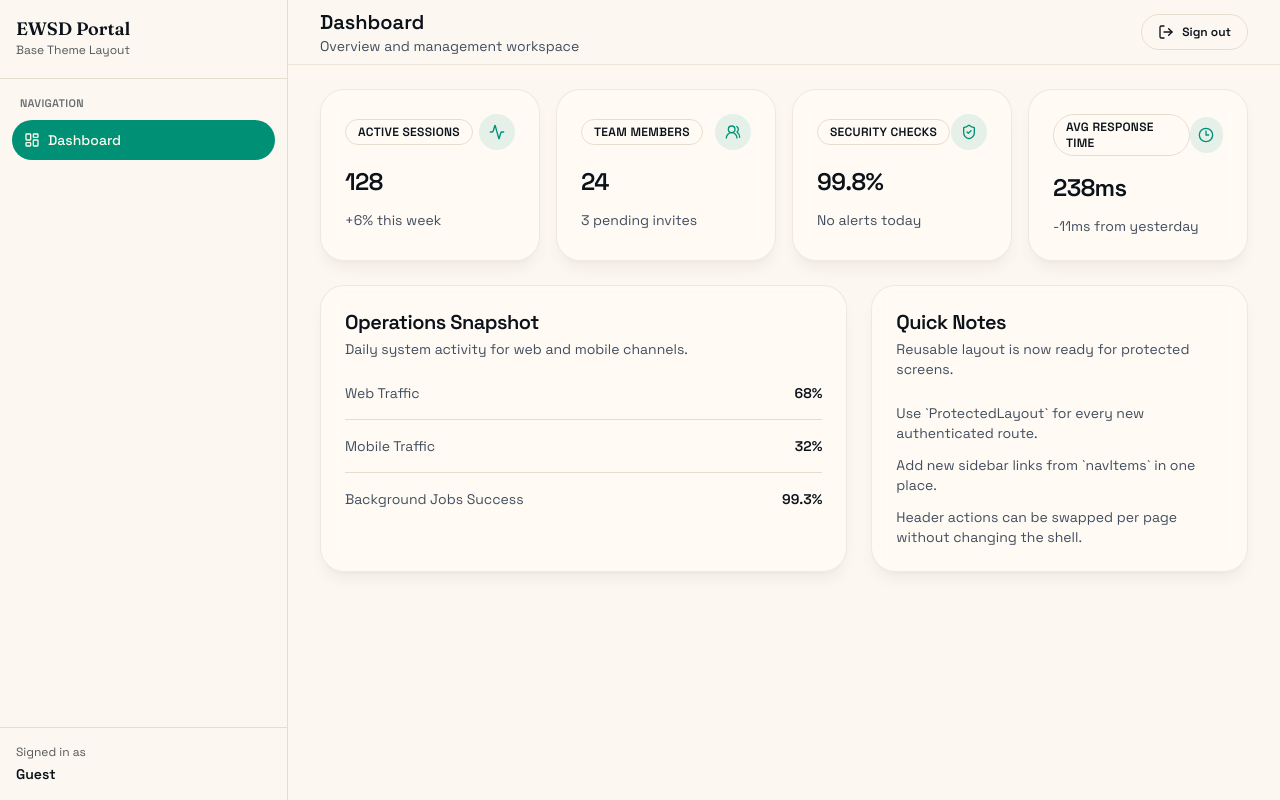
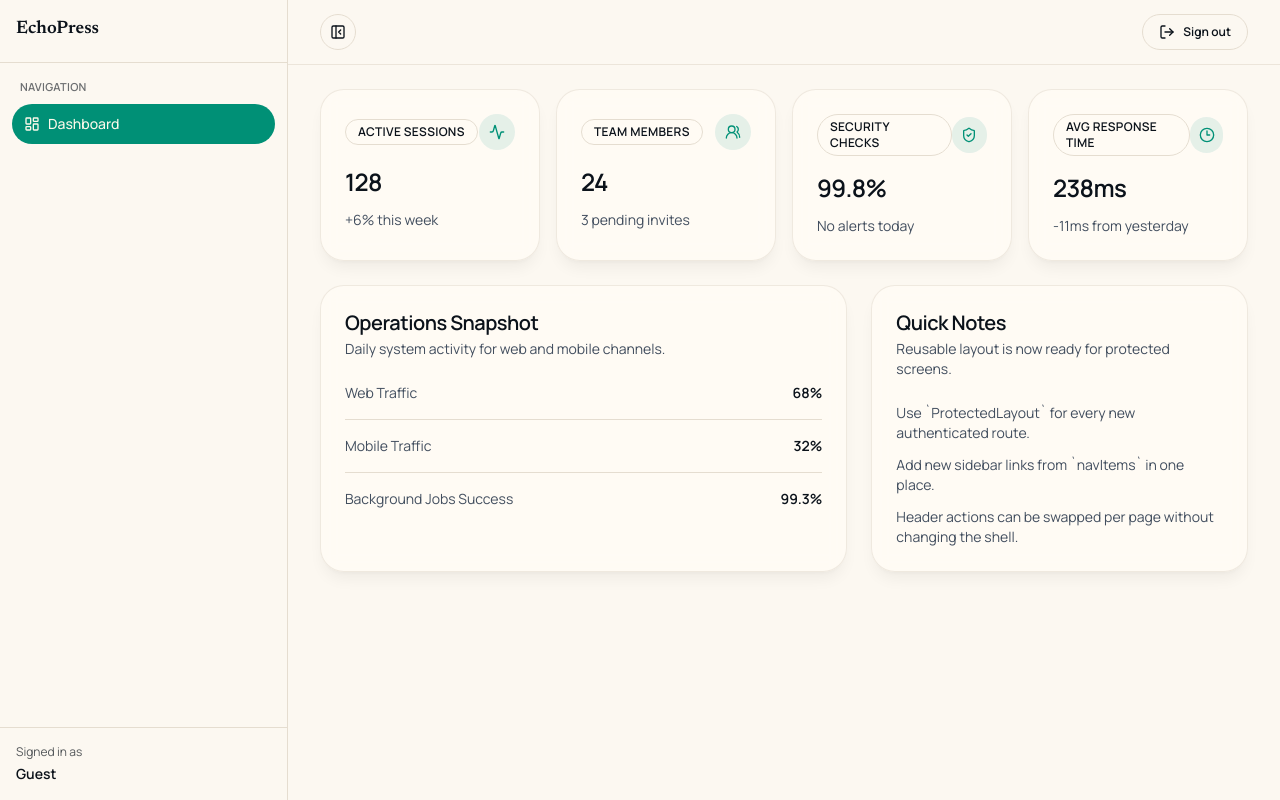
Before and after one commit to b1firstclass/ewsd-b1, a React (Vite) app in the folder Frontend/: page / in a window 1280 px wide. Built offline with nearby package versions, Linux system fonts and the light colour scheme; no server answers; sample sign-in values are in the browser's storage.

Commit message:
fix : change collapse to header bar

```diff
--- a/Frontend/src/components/layout/AppHeader.tsx
+++ b/Frontend/src/components/layout/AppHeader.tsx
@@ -1,22 +1,43 @@
-import { SidebarTrigger } from "@/components/ui/sidebar";
+import { SidebarTrigger, useSidebar } from "@/components/ui/sidebar";
+import { PanelLeftClose, PanelLeftOpen } from "lucide-react";
 import type { ReactNode } from "react";
 
 interface AppHeaderProps {
   title: string;
   subtitle?: string;
   rightSlot?: ReactNode;
+  showCollapseButton?: boolean;
 }
 
-export const AppHeader = ({ title, subtitle, rightSlot }: AppHeaderProps) => {
+export const AppHeader = ({
+  title,
+  subtitle,
+  rightSlot,
+  showCollapseButton = true,
+}: AppHeaderProps) => {
+  const { isDesktopCollapsed, toggleDesktopCollapsed } = useSidebar();
+  const collapseLabel = isDesktopCollapsed ? "Expand sidebar" : "Collapse sidebar";
+
   return (
     <header className="sticky top-0 z-20 border-b border-border/70 bg-background/90 backdrop-blur">
       <div className="flex h-16 items-center gap-3 px-4 sm:px-6 lg:px-8">
         <SidebarTrigger />
+        {showCollapseButton ? (
+          <button
+            type="button"
+            className="hidden h-9 w-9 items-center justify-center rounded-full border border-border bg-background text-foreground transition-colors hover:bg-accent hover:text-accent-foreground md:inline-flex"
+            onClick={toggleDesktopCollapsed}
+            aria-label={collapseLabel}
+            title={collapseLabel}
+          >
+            {isDesktopCollapsed ? <PanelLeftOpen className="h-4 w-4" /> : <PanelLeftClose className="h-4 w-4" />}
+          </button>
+        ) : null}
 
-        <div className="min-w-0">
+        {/* <div className="min-w-0">
           <h1 className="truncate text-lg font-semibold sm:text-xl">{title}</h1>
           {subtitle ? <p className="hidden text-sm text-muted-foreground sm:block">{subtitle}</p> : null}
-        </div>
+        </div> */}
 
         {rightSlot ? <div className="ml-auto flex items-center gap-2">{rightSlot}</div> : null}
       </div>
--- a/Frontend/src/components/layout/AppSidebar.tsx
+++ b/Frontend/src/components/layout/AppSidebar.tsx
@@ -28,6 +28,7 @@ interface SidebarBodyProps {
   brandDescription?: string;
   navItems: SidebarNavItem[];
   footer?: ReactNode;
+  isDesktopCollapsed: boolean;
   onClose: () => void;
 }
 
@@ -43,32 +44,44 @@ const SidebarBody = ({
   brandDescription,
   navItems,
   footer,
+  isDesktopCollapsed,
   onClose,
 }: SidebarBodyProps) => {
-  const brandInitials = brandName
-    .split(" ")
+  const normalizedBrandName = brandName.trim();
+  const computedInitials = normalizedBrandName
+    .split(/\s+/)
     .map((part) => part.charAt(0))
     .join("")
     .slice(0, 2)
     .toUpperCase();
+  const brandInitials = computedInitials || "AP";
 
   return (
     <>
       <SidebarHeader className="space-y-1">
-        <div className="space-y-1 md:flex md:items-center md:justify-center md:space-y-0 lg:block lg:space-y-1">
-          <p className="font-display text-lg font-semibold leading-none md:hidden lg:block">{brandName}</p>
-          <p className="hidden font-display text-lg font-semibold leading-none md:block lg:hidden">
+        <div
+          className={cn(
+            "flex-1 space-y-1",
+            isDesktopCollapsed && "md:flex md:items-center md:justify-center md:space-y-0",
+          )}
+        >
+          <p className={cn("font-display text-lg font-semibold leading-none", isDesktopCollapsed && "md:hidden")}>
+            {brandName}
+          </p>
+          <p className={cn("hidden font-display text-lg font-semibold leading-none", isDesktopCollapsed && "md:block")}>
             {brandInitials}
           </p>
           {brandDescription ? (
-            <p className="text-xs text-sidebar-foreground/70 md:hidden lg:block">{brandDescription}</p>
+              <p className={cn("text-xs text-sidebar-foreground/70", isDesktopCollapsed && "md:hidden")}>
+                {brandDescription}
+              </p>
           ) : null}
         </div>
       </SidebarHeader>
 
       <SidebarContent>
         <SidebarGroup>
-          <SidebarGroupLabel className="md:hidden lg:block">Navigation</SidebarGroupLabel>
+          <SidebarGroupLabel className={cn(isDesktopCollapsed && "md:hidden")}>Navigation</SidebarGroupLabel>
           <SidebarGroupContent>
             <SidebarMenu>
               {navItems.map((item) => {
@@ -85,12 +98,12 @@ const SidebarBody = ({
                       className={({ isActive }) =>
                         cn(
                           sidebarMenuButtonVariants({ isActive }),
-                          "justify-start md:justify-center md:px-0 lg:justify-start lg:px-3",
+                          isDesktopCollapsed ? "md:justify-center md:px-0" : "md:justify-start md:px-3",
                         )
                       }
                     >
                       <Icon />
-                      <span className="md:hidden lg:inline">{item.label}</span>
+                      <span className={cn(isDesktopCollapsed && "md:hidden")}>{item.label}</span>
                     </NavLink>
                   </SidebarMenuItem>
                 );
@@ -100,7 +113,7 @@ const SidebarBody = ({
         </SidebarGroup>
       </SidebarContent>
 
-      {footer ? <SidebarFooter className="md:hidden lg:block">{footer}</SidebarFooter> : null}
+      {footer ? <SidebarFooter className={cn(isDesktopCollapsed && "md:hidden")}>{footer}</SidebarFooter> : null}
     </>
   );
 };
@@ -111,7 +124,7 @@ export const AppSidebar = ({
   navItems,
   footer,
 }: AppSidebarProps) => {
-  const { setOpenMobile } = useSidebar();
+  const { setOpenMobile, isDesktopCollapsed } = useSidebar();
 
   return (
     <Sidebar className={cn("max-w-[85vw] md:max-w-none")}>
@@ -120,6 +133,7 @@ export const AppSidebar = ({
         brandDescription={brandDescription}
         navItems={navItems}
         footer={footer}
+        isDesktopCollapsed={isDesktopCollapsed}
         onClose={() => setOpenMobile(false)}
       />
     </Sidebar>
--- a/Frontend/src/components/layout/ProtectedLayout.tsx
+++ b/Frontend/src/components/layout/ProtectedLayout.tsx
@@ -43,8 +43,7 @@ export const ProtectedLayout = () => {
     <AppShell
       title="Dashboard"
       subtitle="Overview and management workspace"
-      brandName="EWSD Portal"
-      brandDescription="Base Theme Layout"
+      brandName="EchoPress"
       navItems={navItems}
       sidebarFooter={
         <div className="space-y-1">
--- a/Frontend/src/components/ui/sidebar.tsx
+++ b/Frontend/src/components/ui/sidebar.tsx
@@ -7,11 +7,15 @@ import { cn } from "@/lib/utils";
 
 const SIDEBAR_WIDTH = "18rem";
 const SIDEBAR_WIDTH_ICON = "4rem";
+const SIDEBAR_COLLAPSED_KEY = "sidebar_collapsed_md_up";
+const DESKTOP_MEDIA_QUERY = "(min-width: 1024px)";
 
 interface SidebarContextValue {
   openMobile: boolean;
   setOpenMobile: (open: boolean) => void;
   toggleSidebar: () => void;
+  isDesktopCollapsed: boolean;
+  toggleDesktopCollapsed: () => void;
 }
 
 const SidebarContext = React.createContext<SidebarContextValue | null>(null);
@@ -28,21 +32,79 @@ interface SidebarProviderProps extends React.HTMLAttributes<HTMLDivElement> {
   defaultOpenMobile?: boolean;
 }
 
+const getStoredDesktopCollapsedPreference = (): boolean | null => {
+  if (typeof window === "undefined") {
+    return null;
+  }
+
+  const storedValue = window.localStorage.getItem(SIDEBAR_COLLAPSED_KEY);
+  if (storedValue === "true") return true;
+  if (storedValue === "false") return false;
+  return null;
+};
+
+const getDesktopViewportMatch = (): boolean => {
+  if (typeof window === "undefined") {
+    return true;
+  }
+
+  return window.matchMedia(DESKTOP_MEDIA_QUERY).matches;
+};
+
 const SidebarProvider = React.forwardRef<HTMLDivElement, SidebarProviderProps>(
   ({ className, style, defaultOpenMobile = false, children, ...props }, ref) => {
     const [openMobile, setOpenMobile] = React.useState(defaultOpenMobile);
+    const [desktopCollapsedPreference, setDesktopCollapsedPreference] = React.useState<boolean | null>(
+      () => getStoredDesktopCollapsedPreference(),
+    );
+    const [isDesktopViewport, setIsDesktopViewport] = React.useState<boolean>(() =>
+      getDesktopViewportMatch(),
+    );
 
     const toggleSidebar = React.useCallback(() => {
       setOpenMobile((prev) => !prev);
     }, []);
+
+    React.useEffect(() => {
+      if (typeof window === "undefined") {
+        return;
+      }
+
+      const mediaQueryList = window.matchMedia(DESKTOP_MEDIA_QUERY);
+      setIsDesktopViewport(mediaQueryList.matches);
+
+      const handleChange = (event: MediaQueryListEvent) => {
+        setIsDesktopViewport(event.matches);
+      };
+
+      mediaQueryList.addEventListener("change", handleChange);
+      return () => mediaQueryList.removeEventListener("change", handleChange);
+    }, []);
+
+    const isDesktopCollapsed = desktopCollapsedPreference ?? !isDesktopViewport;
+
+    const toggleDesktopCollapsed = React.useCallback(() => {
+      setDesktopCollapsedPreference((previousValue) => {
+        const currentValue = previousValue ?? !isDesktopViewport;
+        const nextValue = !currentValue;
+
+        if (typeof window !== "undefined") {
+          window.localStorage.setItem(SIDEBAR_COLLAPSED_KEY, String(nextValue));
+        }
+
+        return nextValue;
+      });
+    }, [isDesktopViewport]);
 
     const value = React.useMemo(
       () => ({
         openMobile,
         setOpenMobile,
         toggleSidebar,
+        isDesktopCollapsed,
+        toggleDesktopCollapsed,
       }),
-      [openMobile, toggleSidebar],
+      [openMobile, toggleSidebar, isDesktopCollapsed, toggleDesktopCollapsed],
     );
 
     return (
@@ -69,7 +131,7 @@ SidebarProvider.displayName = "SidebarProvider";
 
 const Sidebar = React.forwardRef<HTMLElement, React.ComponentPropsWithoutRef<"aside">>(
   ({ className, children, ...props }, ref) => {
-    const { openMobile, setOpenMobile } = useSidebar();
+    const { openMobile, setOpenMobile, isDesktopCollapsed } = useSidebar();
 
     return (
       <>
@@ -85,7 +147,10 @@ const Sidebar = React.forwardRef<HTMLElement, React.ComponentPropsWithoutRef<"as
         <aside
           ref={ref}
           className={cn(
-            "fixed inset-y-0 left-0 z-50 flex h-screen w-[var(--sidebar-width)] flex-col border-r border-sidebar-border bg-sidebar text-sidebar-foreground shadow-xl transition-[transform,width] duration-200 md:static md:z-auto md:flex md:min-h-screen md:flex-col md:w-[var(--sidebar-width-icon)] md:translate-x-0 md:shadow-none lg:w-[var(--sidebar-width)]",
+            "fixed inset-y-0 left-0 z-50 flex h-screen w-[var(--sidebar-width)] flex-col border-r border-sidebar-border bg-sidebar text-sidebar-foreground shadow-xl transition-[transform,width] duration-200 md:static md:z-auto md:flex md:min-h-screen md:flex-col md:translate-x-0 md:shadow-none",
+            isDesktopCollapsed
+              ? "md:w-[var(--sidebar-width-icon)] lg:w-[var(--sidebar-width-icon)]"
+              : "md:w-[var(--sidebar-width)] lg:w-[var(--sidebar-width)]",
             openMobile ? "translate-x-0" : "-translate-x-full md:translate-x-0",
             className,
           )}
--- a/Frontend/src/index.css
+++ b/Frontend/src/index.css
@@ -1,4 +1,4 @@
-@import url("https://fonts.googleapis.com/css2?family=Fraunces:wght@400;600;700&family=Space+Grotesk:wght@400;500;600;700&display=swap");
+@import url("https://fonts.googleapis.com/css2?family=Manrope:wght@400;500;600;700&family=Newsreader:opsz,wght@6..72,400;6..72,600;6..72,700&display=swap");
 @import "tailwindcss";
 @import "tw-animate-css";
 
@@ -47,8 +47,8 @@
 
 :root {
   --radius: 1rem;
-  --font-sans: "Space Grotesk", "Segoe UI", sans-serif;
-  --font-display: "Fraunces", "Times New Roman", serif;
+  --font-sans: "Manrope", "Segoe UI", sans-serif;
+  --font-display: "Newsreader", "Times New Roman", serif;
   --background: oklch(0.98 0.01 80);
   --foreground: oklch(0.18 0.02 250);
   --card: oklch(0.99 0.01 80);
```
